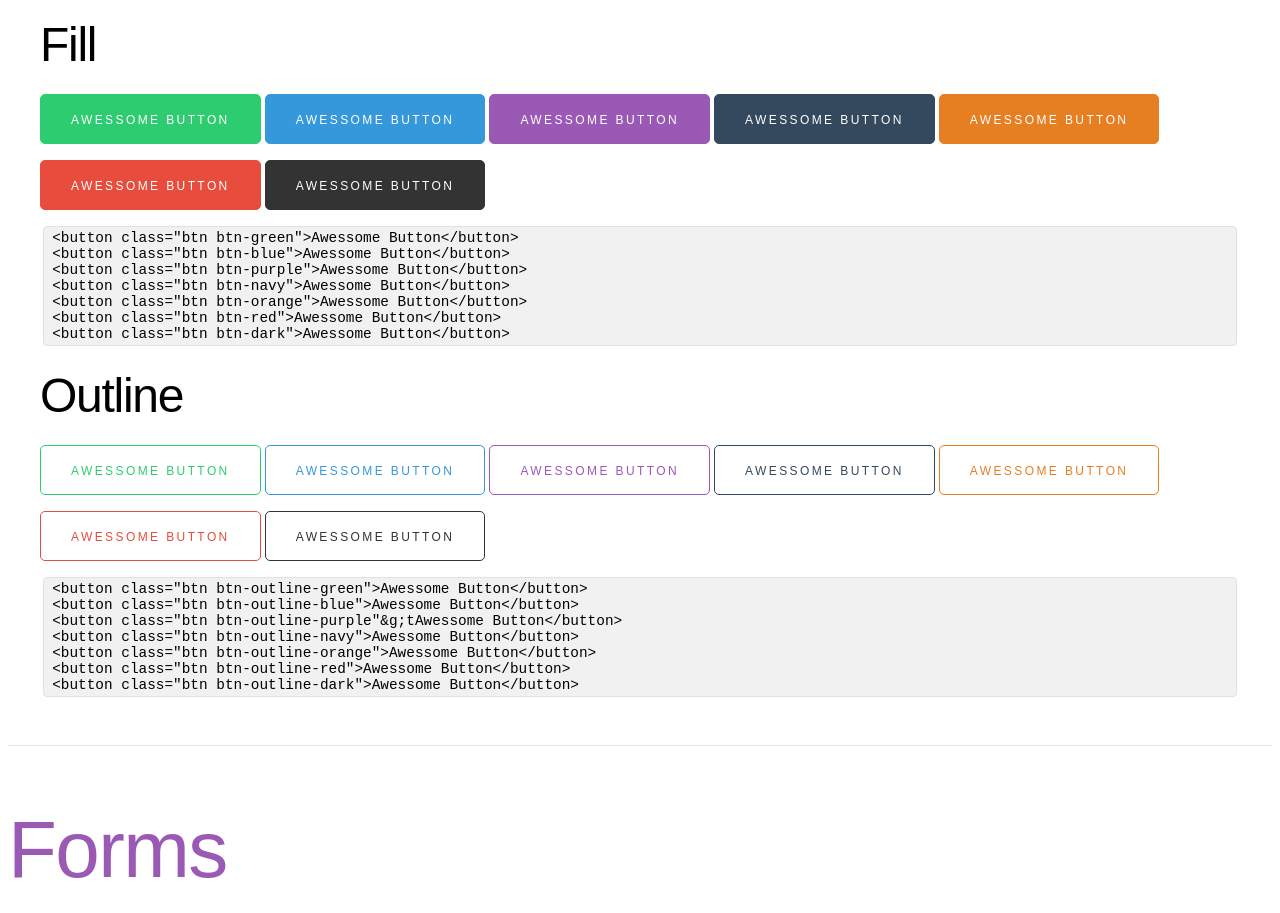
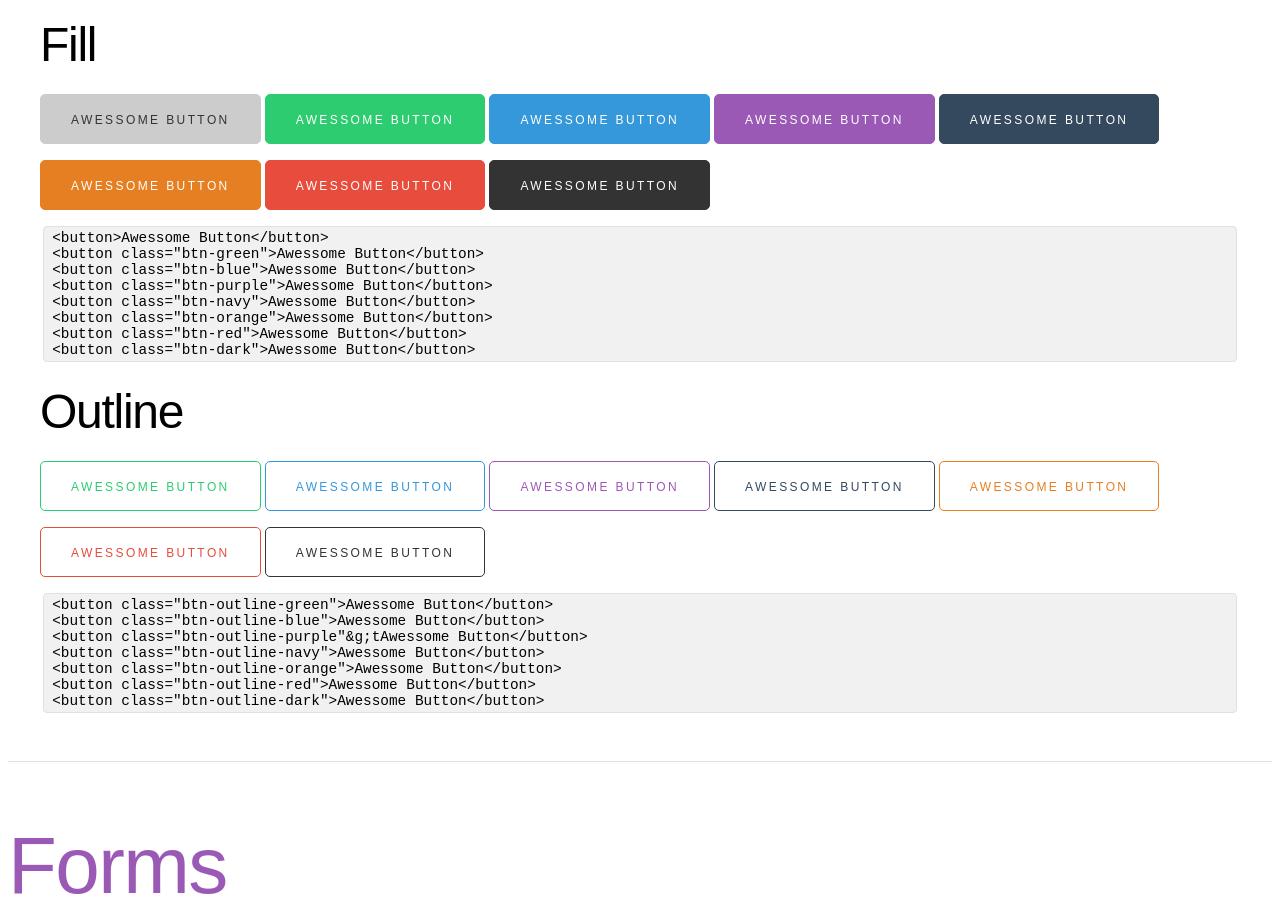
Before and after one commit to matheusps/black-css, a website: page docs/index.html in a window 1280 px wide. Shown: the part 1066-1979 px from the top of the page. Drawn offline with Linux system fonts and the light colour scheme; a web font is replaced by a local one.

Commit message:
Better buttons, one class less

```diff
--- a/docs/index.html
+++ b/docs/index.html
@@ -51,21 +51,23 @@
         <div class="container-fluid">
             <aside>
                 <h4>Fill</h4>
-                <button class="btn btn-green">Awessome Button</button>
-                <button class="btn btn-blue">Awessome Button</button>
-                <button class="btn btn-purple">Awessome Button</button>
-                <button class="btn btn-navy">Awessome Button</button>
-                <button class="btn btn-orange">Awessome Button</button>
-                <button class="btn btn-red">Awessome Button</button>
-                <button class="btn btn-dark">Awessome Button</button>
+                <button>Awessome Button</button>
+                <button class="btn-green">Awessome Button</button>
+                <button class="btn-blue">Awessome Button</button>
+                <button class="btn-purple">Awessome Button</button>
+                <button class="btn-navy">Awessome Button</button>
+                <button class="btn-orange">Awessome Button</button>
+                <button class="btn-red">Awessome Button</button>
+                <button class="btn-dark">Awessome Button</button>
                 <code>
-                    &lt;button class="btn btn-green"&gt;Awessome Button&lt;/button&gt;
-                    <br> &lt;button class="btn btn-blue"&gt;Awessome Button&lt;/button&gt;
-                    <br> &lt;button class="btn btn-purple"&gt;Awessome Button&lt;/button&gt;
-                    <br> &lt;button class="btn btn-navy"&gt;Awessome Button&lt;/button&gt;
-                    <br> &lt;button class="btn btn-orange"&gt;Awessome Button&lt;/button&gt;
-                    <br> &lt;button class="btn btn-red"&gt;Awessome Button&lt;/button&gt;
-                    <br> &lt;button class="btn btn-dark"&gt;Awessome Button&lt;/button&gt;
+                    &lt;button&gt;Awessome Button&lt;/button&gt;
+                    <br> &lt;button class="btn-green"&gt;Awessome Button&lt;/button&gt;
+                    <br> &lt;button class="btn-blue"&gt;Awessome Button&lt;/button&gt;
+                    <br> &lt;button class="btn-purple"&gt;Awessome Button&lt;/button&gt;
+                    <br> &lt;button class="btn-navy"&gt;Awessome Button&lt;/button&gt;
+                    <br> &lt;button class="btn-orange"&gt;Awessome Button&lt;/button&gt;
+                    <br> &lt;button class="btn-red"&gt;Awessome Button&lt;/button&gt;
+                    <br> &lt;button class="btn-dark"&gt;Awessome Button&lt;/button&gt;
                 </code>
 
 
@@ -75,21 +77,21 @@
 
             <aside>
                 <h4>Outline</h4>
-                <button class="btn btn-outline-green">Awessome Button</button>
-                <button class="btn btn-outline-blue">Awessome Button</button>
-                <button class="btn btn-outline-purple">Awessome Button</button>
-                <button class="btn btn-outline-navy">Awessome Button</button>
-                <button class="btn btn-outline-orange">Awessome Button</button>
-                <button class="btn btn-outline-red">Awessome Button</button>
-                <button class="btn btn-outline-dark">Awessome Button</button>
+                <button class="btn-outline-green">Awessome Button</button>
+                <button class="btn-outline-blue">Awessome Button</button>
+                <button class="btn-outline-purple">Awessome Button</button>
+                <button class="btn-outline-navy">Awessome Button</button>
+                <button class="btn-outline-orange">Awessome Button</button>
+                <button class="btn-outline-red">Awessome Button</button>
+                <button class="btn-outline-dark">Awessome Button</button>
                 <code>
-                    &lt;button class="btn btn-outline-green"&gt;Awessome Button&lt;/button&gt;
-                    <br> &lt;button class="btn btn-outline-blue"&gt;Awessome Button&lt;/button&gt;
-                    <br> &lt;button class="btn btn-outline-purple"&g;tAwessome Button&lt;/button&gt;
-                    <br> &lt;button class="btn btn-outline-navy"&gt;Awessome Button&lt;/button&gt;
-                    <br> &lt;button class="btn btn-outline-orange"&gt;Awessome Button&lt;/button&gt;
-                    <br> &lt;button class="btn btn-outline-red"&gt;Awessome Button&lt;/button&gt;
-                    <br> &lt;button class="btn btn-outline-dark"&gt;Awessome Button&lt;/button&gt;
+                    &lt;button class="btn-outline-green"&gt;Awessome Button&lt;/button&gt;
+                    <br> &lt;button class="btn-outline-blue"&gt;Awessome Button&lt;/button&gt;
+                    <br> &lt;button class="btn-outline-purple"&g;tAwessome Button&lt;/button&gt;
+                    <br> &lt;button class="btn-outline-navy"&gt;Awessome Button&lt;/button&gt;
+                    <br> &lt;button class="btn-outline-orange"&gt;Awessome Button&lt;/button&gt;
+                    <br> &lt;button class="btn-outline-red"&gt;Awessome Button&lt;/button&gt;
+                    <br> &lt;button class="btn-outline-dark"&gt;Awessome Button&lt;/button&gt;
                 </code>
             </aside>
         </div>
--- a/src/elements/btn.scss
+++ b/src/elements/btn.scss
@@ -1,4 +1,4 @@
-.btn {
+button {
     display: inline-block;
     white-space: nowrap;
     box-sizing: border-box;
@@ -16,6 +16,14 @@
     letter-spacing: .15rem;
     text-transform: uppercase;
     text-decoration: none;
+
+    color: #333;
+    background-color: #ccc;
+    border-color: #ccc;
+
+    &:hover, &:focus{
+        background-color: darken( #ccc, 10% );
+    }
 }
 
 @each $name, $hex in $colors {
@@ -25,13 +33,7 @@
         background-color: $hex!important;
         border-color: $hex!important;
 
-        &:hover{
-            color: #FFFFFF;
-            background-color: darken( $hex, 10% )!important;
-            border-color: darken( $hex, 10% )!important;
-        }
-
-        &:focus{
+        &:hover, &:focus{
             color: #FFFFFF;
             background-color: darken( $hex, 10% )!important;
             border-color: darken( $hex, 10% )!important;
@@ -43,13 +45,7 @@
         background-color: transparent!important;
         border-color: $hex!important;
 
-        &:hover{
-            color: #FFFFFF!important;
-            background-color: $hex!important;
-            border-color: $hex!important;
-        }
-
-        &:focus{
+        &:hover, &:focus{
             color: #FFFFFF!important;
             background-color: $hex!important;
             border-color: $hex!important;
```
Also changed, not shown: dist/default-css.css, dist/default-css.min.css, docs/default-css.min.css.
